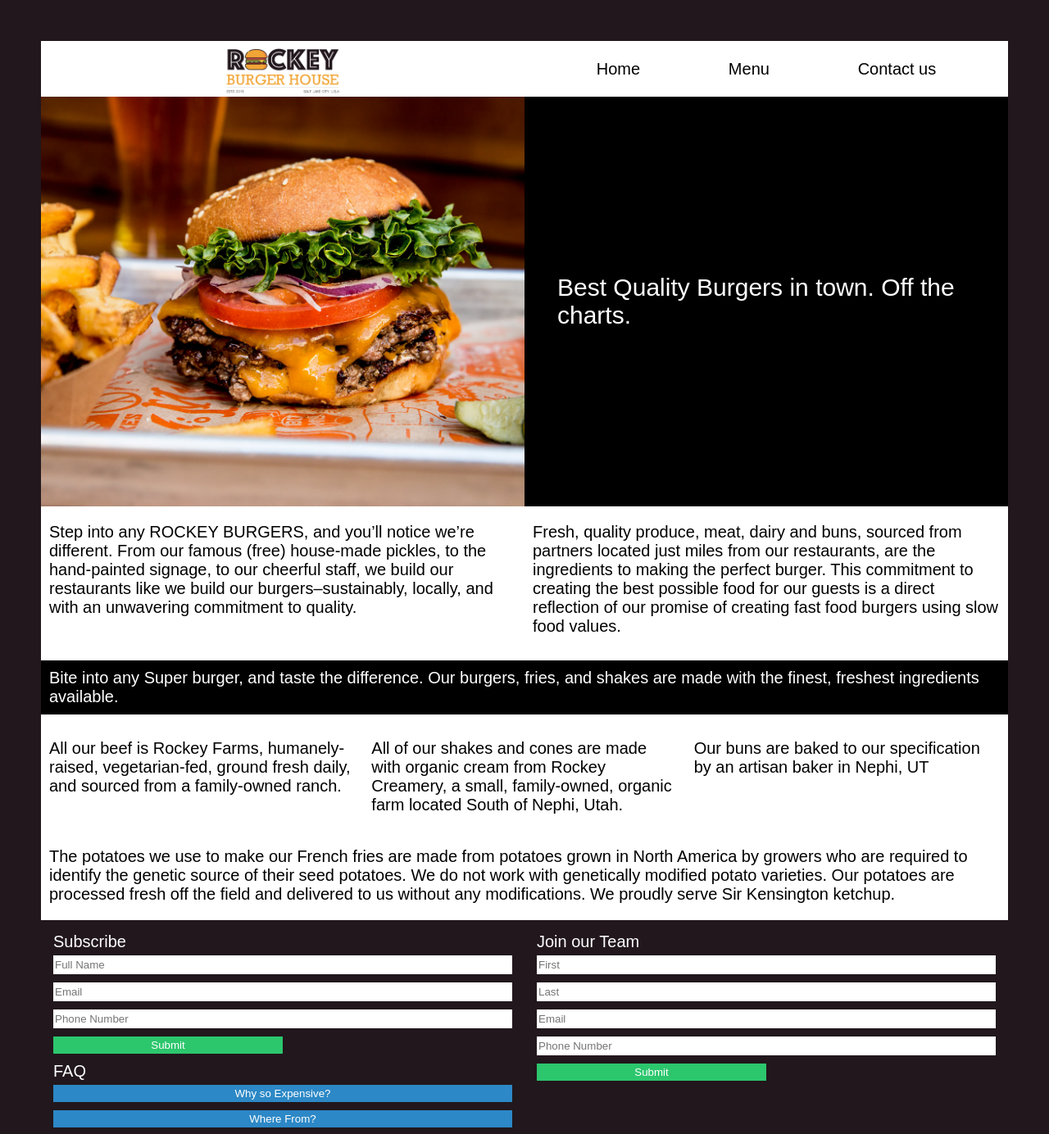
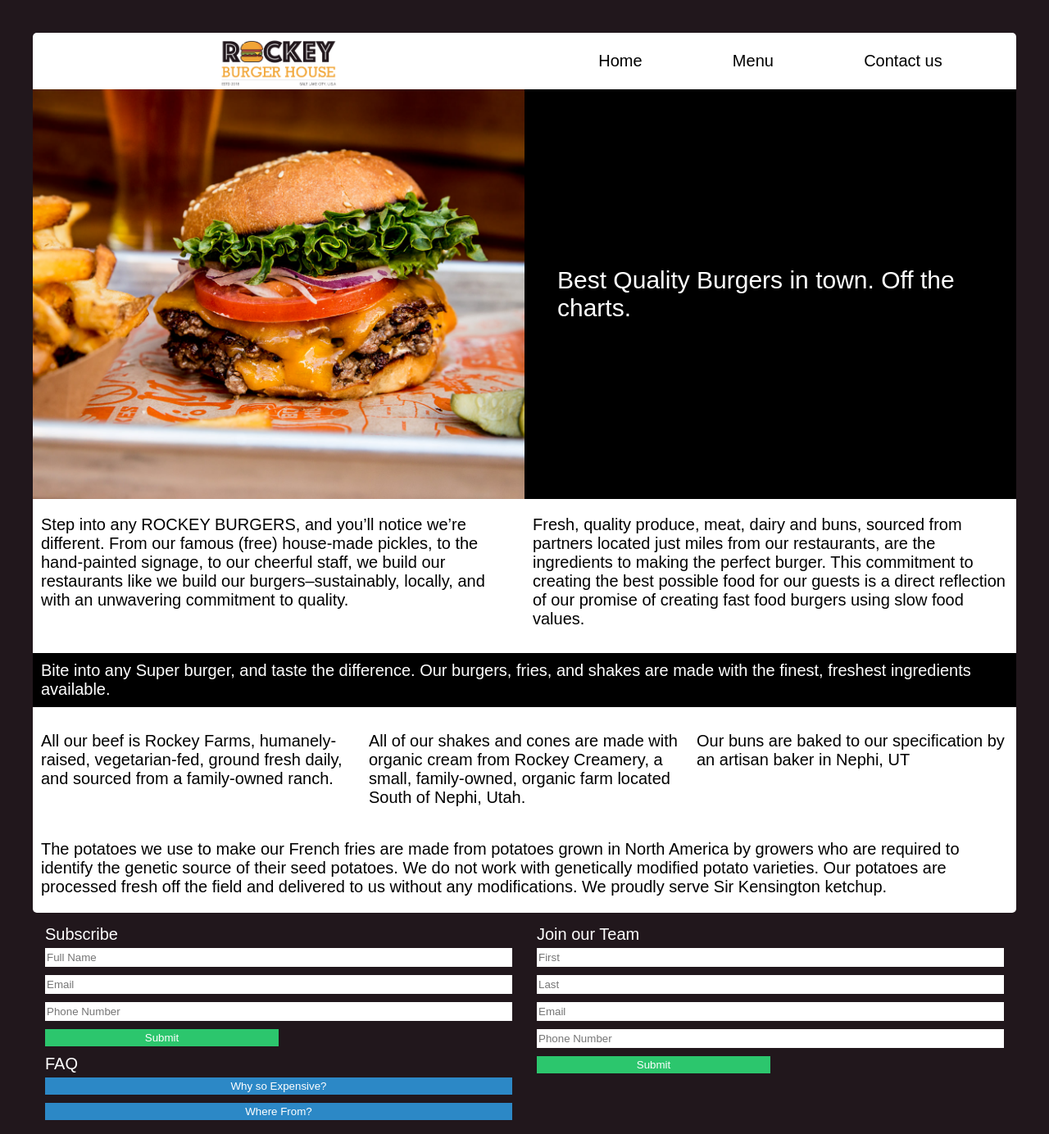
Before and after one commit to bentleygmurphy/rockey-burgers, a plain HTML site: page index.html in a window 1280 px wide. Shown: the top 1384 px of the page at 82% size. Drawn offline with Linux system fonts and the light colour scheme.

Commit message:
Rounded some corners and took off some padding for the main container

```diff
--- a/css/style.css
+++ b/css/style.css
@@ -5,7 +5,7 @@
 .mainContainer {
     display: flex;
     flex-direction: column;
-    padding: 50px;
+    padding: 40px;
     background-color: #21171c;
     font-family: Arial, Helvetica, sans-serif;
 }
@@ -21,6 +21,8 @@
     align-items: center;
     justify-content: center;
     background: white;
+    border-top-left-radius: 5px;
+    border-top-right-radius: 5px;
 }
 
 .navLogo {
@@ -91,6 +93,8 @@
     display: flex;
     flex-direction: column;
     background-color: white;
+    border-bottom-left-radius: 5px;
+    border-bottom-right-radius: 5px;
 }
 
 .bottomContainer>div {
```
